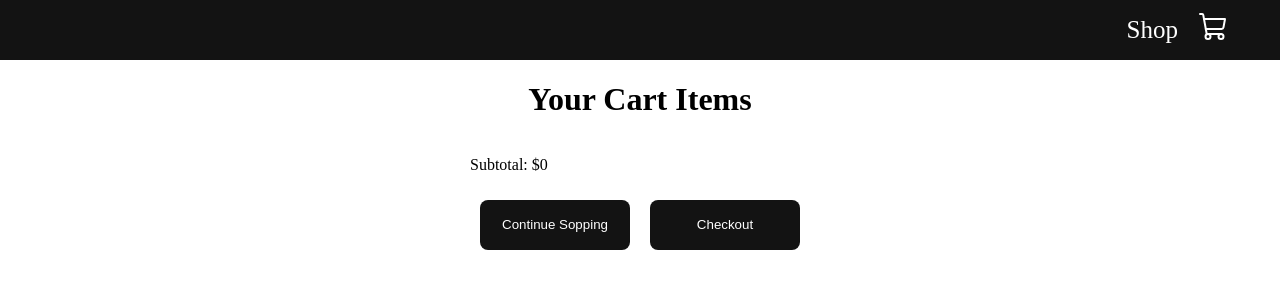
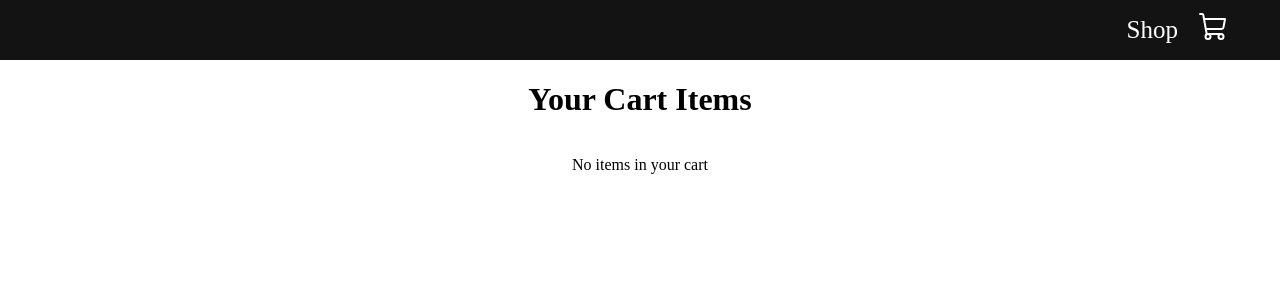
Before and after one commit to akinyiliz/ecommerce-shopping-cart, a React (Create React App) app: page /cart in a window 1280 px wide. Shown: the top 300 px of the page. Built offline with nearby package versions, Linux system fonts and the light colour scheme.

Commit message:
use useNavigate hook

```diff
--- a/src/pages/cart/Cart.jsx
+++ b/src/pages/cart/Cart.jsx
@@ -1,4 +1,5 @@
 import React, { useContext } from 'react';
+import { useNavigate } from 'react-router-dom';
 
 import { PRODUCTS } from '../../products';
 import { ShopContext } from '../../context/ShopContext';
@@ -9,6 +10,8 @@ import './Cart.css';
 function Cart() {
 	const { cartItems, getTotalCartAmount } = useContext(ShopContext);
 	const totalAmout = getTotalCartAmount();
+
+	const navigate = useNavigate();
 	return (
 		<div className="cart">
 			<div>
@@ -21,11 +24,15 @@ function Cart() {
 					}
 				})}
 			</div>
-			<div className="checkout">
-				<p>Subtotal: ${totalAmout}</p>
-				<button>Continue Sopping</button>
-				<button>Checkout</button>
-			</div>
+			{totalAmout > 0 ? (
+				<div className="checkout">
+					<p>Subtotal: ${totalAmout}</p>
+					<button onClick={() => navigate('/')}>Continue Sopping</button>
+					<button>Checkout</button>
+				</div>
+			) : (
+				<p>No items in your cart</p>
+			)}
 		</div>
 	);
 }
```
